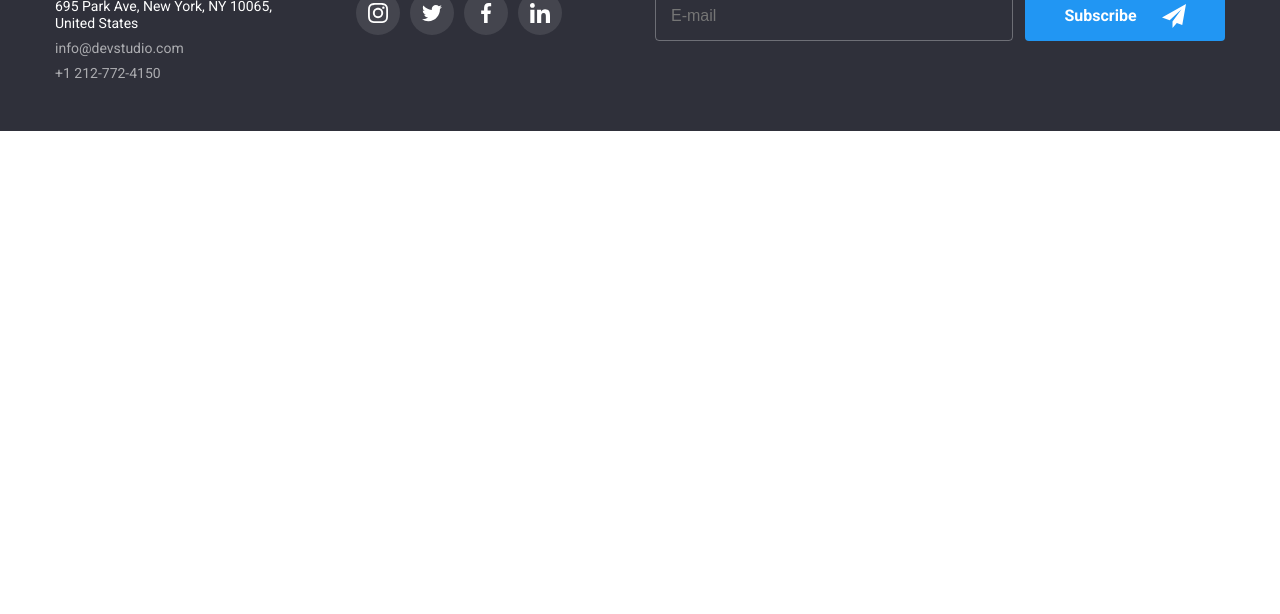
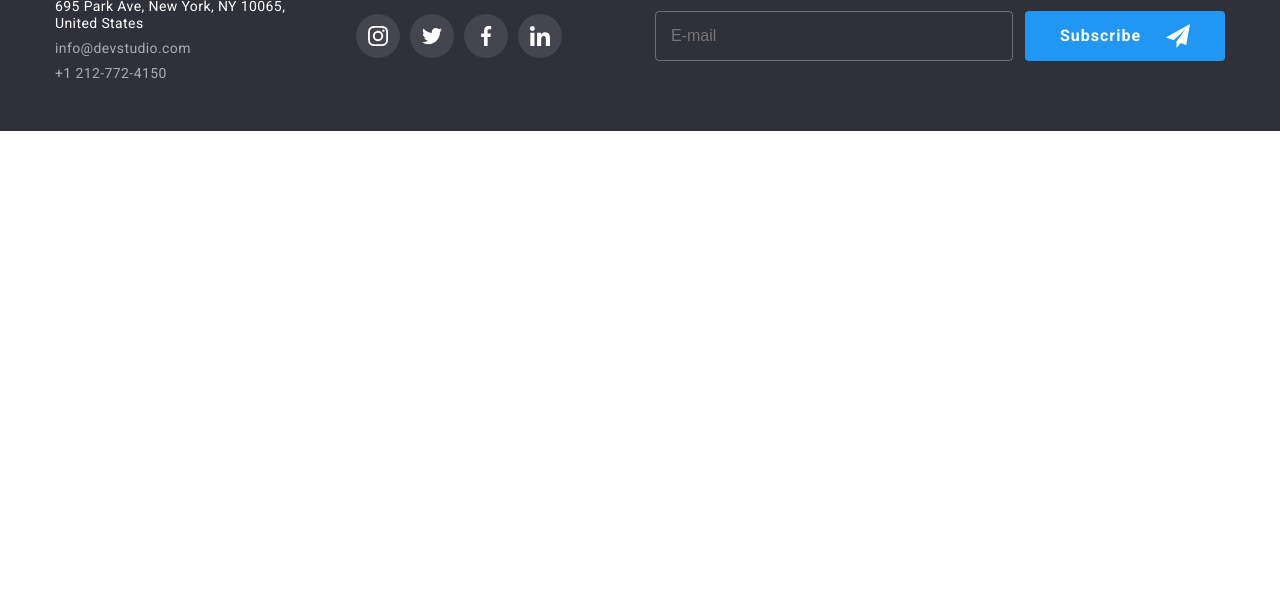
Before and after one commit to Tarkanii/WebStudio, a plain HTML site: page portfolio.html in a window 1280 px wide. Shown: the part 186-800 px from the top of the page. Drawn offline with Linux system fonts and the light colour scheme.

Commit message:
WS-9, updated footer

```diff
--- a/portfolio.html
+++ b/portfolio.html
@@ -93,8 +93,7 @@
         <!-- Footer Section -->
         <footer class="section section--footer">
             <div class="container footer__container">
-                <div class="footer__contacts">
-                    <div class="footer__address-container">
+                <div class="footer__address__wrapper">
                     <a class="logo footer__logo" href="/">WebStudio</a>
                     <address class="footer__address">
                         <p class="footer__address__text">695 Park Ave, New York, NY 10065, United States</p>
@@ -135,7 +134,6 @@
                         </li>
                     </ul>
                 </div>
-                </div>
                 <div class="subscription">
                     <h3 class="footer__title">Subscribe to the newsletter</h3>
                     <form class="subscription__form" action="#">
--- a/sass/components/_button.scss
+++ b/sass/components/_button.scss
@@ -6,6 +6,7 @@
     color: var(--light-text-color);
     font-size: 16px;
     font-weight: 700;
+    letter-spacing: 1px;
     min-height: 50px;
     min-width: 200px;
     background-color: var(--accent-color);
--- a/sass/components/_section.scss
+++ b/sass/components/_section.scss
@@ -13,6 +13,7 @@
     &__title {
         font-size: 28px;
         font-weight: 700;
+        letter-spacing: 1px;
         text-align: center;
         margin-bottom: 30px;
 
--- a/sass/layout/_footer.scss
+++ b/sass/layout/_footer.scss
@@ -17,47 +17,33 @@
     flex-direction: column;
     align-items: center;
 
+    @include tablet {
+        flex-direction: row;
+        flex-wrap: wrap;
+        align-items: start;
+        justify-content: center;
+    }
+
     @include desktop {
-        flex-direction: row;
-        align-items: start;
+        flex-wrap: nowrap;
+        align-items: center;
     }
 }
 
-.footer__contacts {
-    display: flex;
-    flex-direction: column;
-    align-items: center;
-
-    @include tablet {
-        width: 100%;
-        flex-direction: row;
-        align-items: start;
-        justify-content: center;
-        margin-bottom: 50px;
-    }
-
-    @include desktop {
-        width: unset;
-        margin-bottom: unset;
-        justify-content: unset;
-    }
-}
-
-.footer__address-container {
+.footer__address__wrapper {
     display: flex;
     flex-direction: column;
     align-items: center;
     max-width: 232px;
-    margin-bottom: 53px;
+    margin: 0 0 53px 0;
 
     @include tablet {
-        margin-bottom: unset;
-        margin-right: 165px;
+        margin: 0 165px 50px 0;
     }
 
     @include desktop {
         align-items: start;
-        margin-right: 70px;
+        margin: 0 70px 0 0;
     }
 }
 
@@ -65,6 +51,7 @@
     display: flex;
     flex-direction: column;
     align-items: center;
+    letter-spacing: 0.4px;
 
     @include desktop {
         align-items: start;
@@ -175,7 +162,7 @@
     }
 
     &__input {
-        color: var(--footer-text-color);
+        color: var(--light-text-color);
         font-size: 16px;
         width: 100%;
         padding: 15px;
```
Also changed, not shown: index.html (+1 -3 lines), css/main.min.css, 1 other file. Lines whose indentation alone changed are shown as unchanged.
